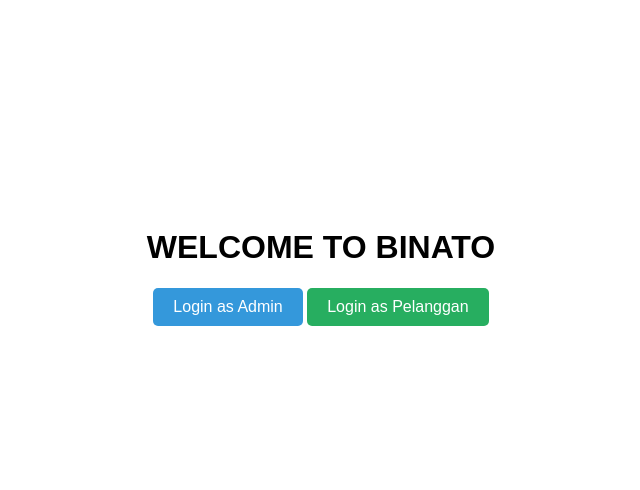
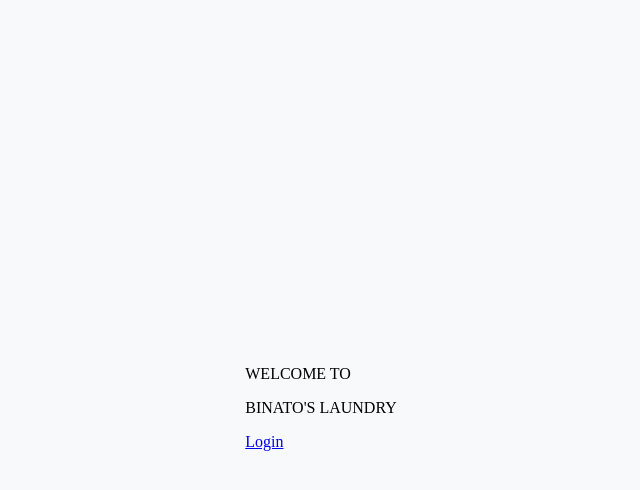
Before and after one commit to NandaSyarlaHariyanti/FP_Laundry, a PHP site: page / in a window 1280 px wide. Shown: the top 490 px of the page, without its empty margins (319-959 px from the left). Run offline with PHP 8.4, Linux system fonts and the light colour scheme.

Commit message:
Update index.php

```diff
--- a/index.php
+++ b/index.php
@@ -1,42 +1,22 @@
 <!DOCTYPE html>
 <html>
+
 <head>
+    <link href='https://fonts.googleapis.com/css?family=Fredoka One' rel='stylesheet'>
     <title>Halaman Awal</title>
-    <style>
-        body {
-            text-align: center;
-            padding-top: 200px;
-            font-family: Arial, sans-serif;
-        }
-        h1 {
-            font-size: 32px;
-        }
 
-        .my-button {
-            display: inline-block;
-            padding: 10px 20px;
-            font-size: 16px;
-            border-radius: 5px;
-            border: none;
-            color: #fff;
-            cursor: pointer;
-            text-decoration: none;
-        }
+    <link rel="stylesheet" href="style.css">
+</head>
 
-        .blue-button {
-            background-color: #3498db;
-        }
-        .green-button {
-            background-color: #27ae60;
-        }
-    </style>
-</head>
 <body>
-    <h1>WELCOME TO BINATO</h1>
+    <div class="home">
+        <p class="hallo">WELCOME TO</p>
+        <p class="hallo2">BINATO'S LAUNDRY</p>
 
-    <div class="btn-container">
-        <a href="admin/loginadmin.php" class="my-button blue-button">Login as Admin</a>
-        <a href="pelanggan/loginpelanggan.php" class="my-button green-button">Login as Pelanggan</a>
+        <div class="btn-container">
+            <a href="../FP_Laundry-main/index2.php" class="my-button first-button">Login</a>
+        </div>
     </div>
 </body>
+
 </html>
```
